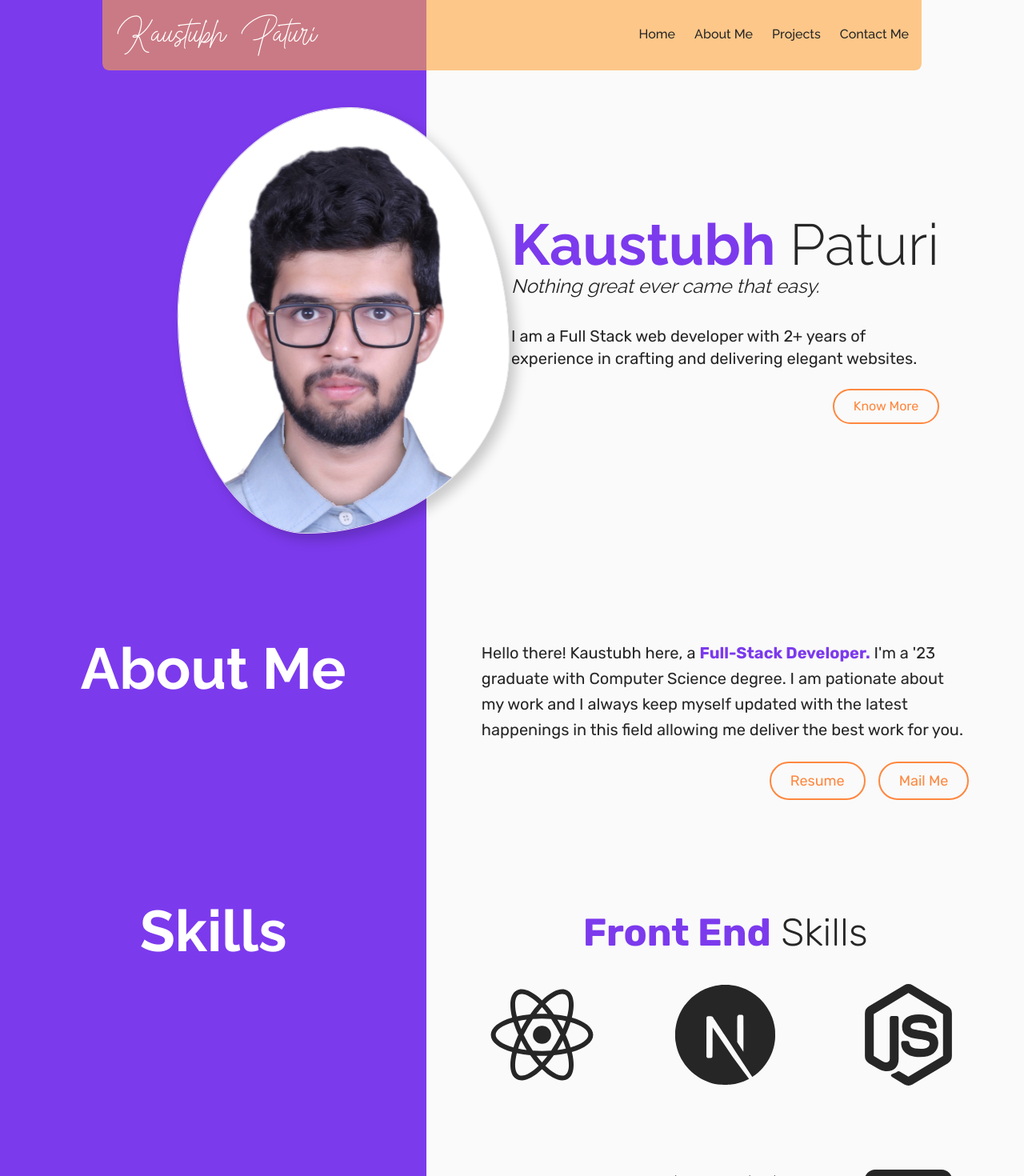
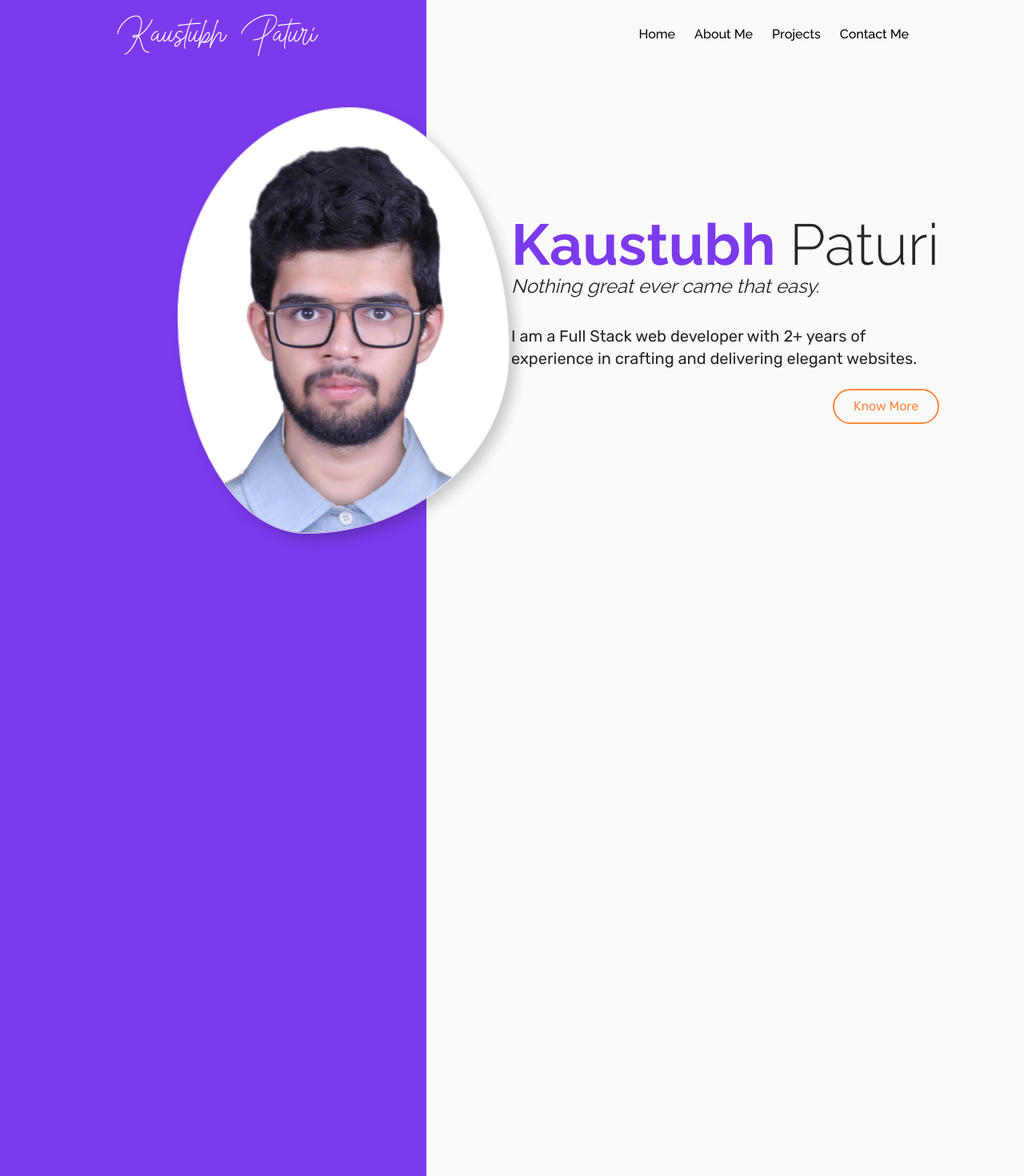
Before and after one commit to paturikaustubh/portfolio-2.0, a Next.js app: page / in a window 1280 px wide. Shown: the top 1470 px of the page at 80% size. Built offline with nearby package versions, Linux system fonts and the light colour scheme.

Commit message:
UPDT: fade visible, scroll progress

```diff
--- a/app/globals.css
+++ b/app/globals.css
@@ -4,12 +4,13 @@
 
 :root {
   --neutral-bg: rgb(250 250 250);
-  --nav-bg-opacity: 1;
+  --nav-bg-opacity: 0;
   --nav-bg-blur: 0;
   --nav-saturation: 100%;
   --link-underline-color: rgb(10 10 10);
   --accent: rgb(255 135 62);
   --progress-value: 0%;
+  --nav-text-color: 0%;
 }
 
 body {
@@ -18,6 +19,23 @@ body {
   scroll-behavior: smooth;
   margin: 0;
   padding: 0;
+}
+
+.fade {
+  animation: fade linear both;
+  animation-timeline: view();
+  animation-range: entry 50% cover 30%;
+}
+
+@keyframes fade {
+  from {
+    opacity: 0;
+    transform: translate(-5%);
+  }
+  to {
+    opacity: 1;
+    transform: translate(0);
+  }
 }
 
 .material-symbols-rounded {
--- a/app/page.jsx
+++ b/app/page.jsx
@@ -212,14 +212,16 @@ export default function Home() {
         </div>
       </div>
       <div className="grid grid-cols-12">
-        <p
-          className={`${raleway.className} col-span-5 bg-violet-600 text-7xl sticky top-1/4 font-bold text-center text-white`}
-        >
-          About Me
-        </p>
+        <div className="bg-violet-600 col-span-5">
+          <p
+            className={`${raleway.className} text-7xl font-bold text-center text-white sticky top-1/4 fade`}
+          >
+            About Me
+          </p>
+        </div>
         <div className="col-span-7 flex w-[60ch] mx-auto items-center">
           <div className="flex flex-col">
-            <p className="text-xl text-neutral-800 about-me-text">
+            <p className="text-xl text-neutral-800 about-me-text fade">
               <span>Hello there! Kaustubh here, a </span>
               <span className="text-violet-600 font-bold">
                 Full-Stack Developer.
@@ -229,7 +231,7 @@ export default function Home() {
               happenings in this field allowing me deliver the best work for
               you.
             </p>
-            <div className="ml-auto mt-6 flex gap-4">
+            <div className="ml-auto mt-6 flex gap-4 fade">
               <Link
                 href={
                   "https://drive.google.com/file/d/1NE4si0PtbD08Z0lfLtL028RV8-JfufiS/view?usp=sharing"
@@ -253,29 +255,29 @@ export default function Home() {
       <div className="grid grid-cols-12">
         <div className="py-32 bg-violet-600 col-span-5">
           <p
-            className={`${raleway.className} text-7xl font-bold text-center text-white sticky top-1/4`}
+            className={`${raleway.className} text-7xl font-bold text-center text-white sticky top-1/4 fade`}
           >
             Skills
           </p>
         </div>
         <div className="col-span-7 py-32 flex flex-col justify-center items-center">
-          <p className="text-5xl text-neutral-800 about-me-text font-light">
+          <p className="text-5xl text-neutral-800 about-me-text font-light fade">
             <span className="text-violet-600 font-bold">Front End</span> Skills
           </p>
           <div className="tech-stack mt-4">
             {frontEndSkills.map(({ name, svg }, indx) => (
-              <div className="technology" key={indx}>
+              <div className="technology fade" key={indx}>
                 {svg}
                 <p className="tech-name text-2xl -z-10">{name}</p>
               </div>
             ))}
           </div>
-          <p className="text-5xl mt-12 text-neutral-800 about-me-text font-light">
+          <p className="text-5xl mt-12 text-neutral-800 about-me-text font-light fade">
             <span className="text-violet-600 font-bold">Back End</span> Skills
           </p>
           <div className="tech-stack mt-4 mx-auto">
             {backEndSkills.map(({ name, svg }, indx) => (
-              <div className="technology" key={indx}>
+              <div className="technology fade" key={indx}>
                 {svg}
                 <p className="tech-name text-2xl -z-10">{name}</p>
               </div>
--- a/components/Navbar/Navbar.jsx
+++ b/components/Navbar/Navbar.jsx
@@ -35,10 +35,18 @@ export default function Navbar() {
       let totalScrollHeight = document.documentElement.scrollHeight;
       let viewportHeight = window.innerHeight;
 
+      console.log();
+
       let scrollProgress =
         (scrollPosition / (totalScrollHeight - viewportHeight)) * 100;
       let bgBlur = Math.min((scrollPosition / top_amount) * 3, 5);
+      let backOpacity = Math.min((scrollPosition / 150).toFixed(2), 0.7);
+      let textColor = Math.min(Math.round((scrollPosition / 150) * 100), 100);
 
+      document.documentElement.style.setProperty(
+        "--nav-bg-opacity",
+        `${backOpacity}`
+      );
       document.documentElement.style.setProperty(
         "--nav-bg-blur",
         `${bgBlur}px`
@@ -47,14 +55,18 @@ export default function Navbar() {
         "--progress-value",
         `${scrollProgress}%`
       );
+      document.documentElement.style.setProperty(
+        "--nav-text-color",
+        `${textColor}%`
+      );
     };
   });
   return (
     <div className="fixed top-0 left-1/2 -translate-x-1/2 w-full lg:w-4/5 z-30">
-      <nav className="nav-bar sshadow-lg flex justify-between px-4 py-2 rounded-b-lg items-center text-neutral-800">
+      <nav className="nav-bar sshadow-lg flex justify-between px-4 py-2 rounded-b-lg items-center">
         <Link
           href="/"
-          className={`nav-name font-light text-7xl text-white duration-200`}
+          className={`nav-name font-light text-7xl duration-200 text-white`}
         >
           Kaustubh Paturi
         </Link>
--- a/components/Navbar/styles.css
+++ b/components/Navbar/styles.css
@@ -4,17 +4,20 @@
 }
 
 .nav-bar {
-  /* background-color: rgb(255 255 255 / 0.3); */
+  background-color: rgb(64 64 64 / var(--nav-bg-opacity));
   backdrop-filter: saturate(var(--nav-saturation)) blur(var(--nav-bg-blur));
   position: relative;
   overflow: hidden;
+  color: hsl(0, 0%, var(--nav-text-color));
 }
 
 .nav-bar::before {
   content: "";
   position: absolute;
-  inset: 0;
-  background-color: rgb(255 165 62 / 0.6);
+  top: 0;
+  left: 0;
+  height: 4px;
+  background-color: var(--accent);
   backdrop-filter: blur(var(--nav-bg-blur));
   width: var(--progress-value);
   z-index: -1;
```
